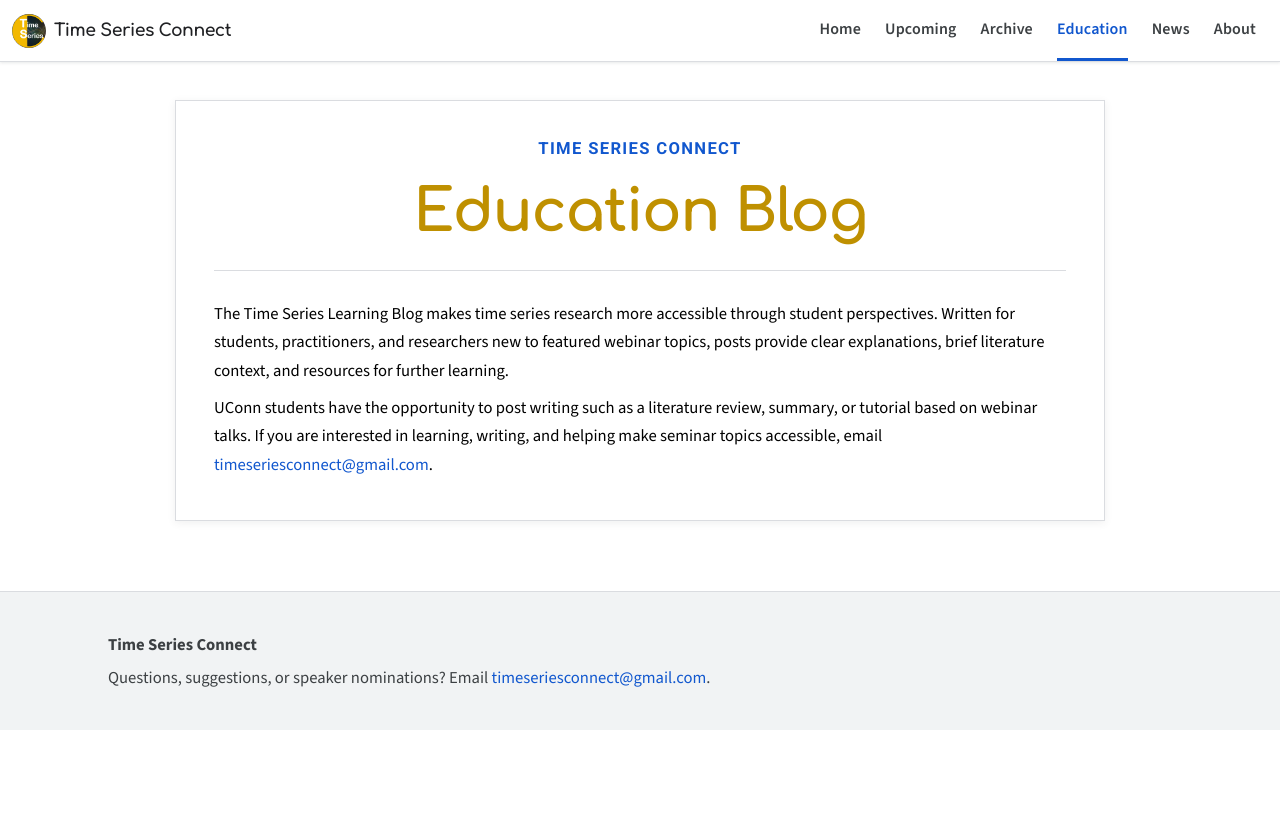
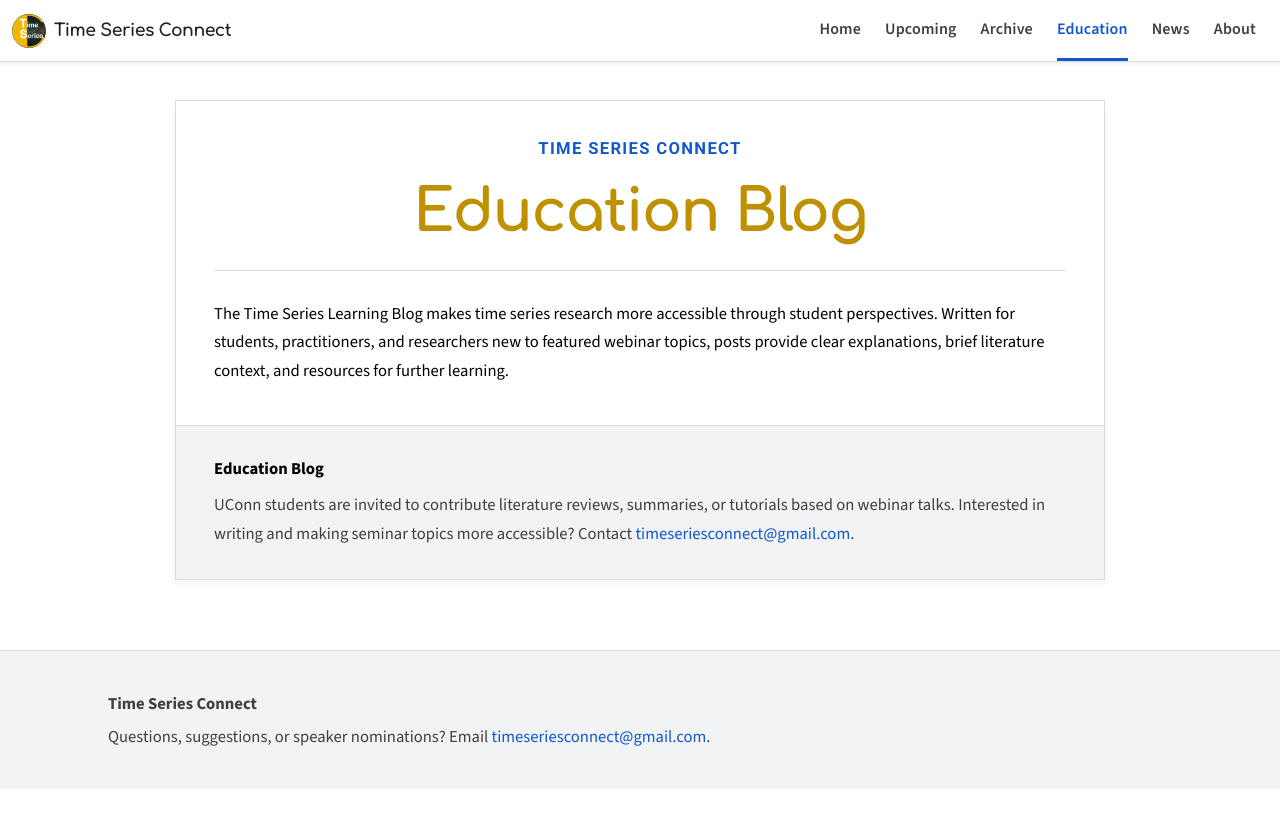
Before and after one commit to yaozheng-stat/time-series-connect, a Jekyll site: the page built from _pages/education-blog.md, in a window 1280 px wide. Shown: the top 828 px of the page. Built offline with Jekyll 4.4.1, drawn with Linux system fonts in a browser that asks for light colours.

Commit message:
update footnote

```diff
--- a/_pages/education-blog.md
+++ b/_pages/education-blog.md
@@ -6,4 +6,12 @@
 
 The Time Series Learning Blog makes time series research more accessible through student perspectives. Written for students, practitioners, and researchers new to featured webinar topics, posts provide clear explanations, brief literature context, and resources for further learning.
 
-UConn students have the opportunity to post writing such as a literature review, summary, or tutorial based on webinar talks. If you are interested in learning, writing, and helping make seminar topics accessible, email [timeseriesconnect@gmail.com](mailto:timeseriesconnect@gmail.com).
+<div class="site-footer page-footnote">
+  <p><strong>Education Blog</strong></p>
+  <p>
+    UConn students are invited to contribute literature reviews,
+    summaries, or tutorials based on webinar talks. Interested in writing
+    and making seminar topics more accessible? Contact
+    <a href="mailto:timeseriesconnect@gmail.com">timeseriesconnect@gmail.com</a>.
+  </p>
+</div>
--- a/assets/css/main.css
+++ b/assets/css/main.css
@@ -201,3 +201,8 @@
   .hero-title-block h1{font-size:2.85rem}.subtitle{font-size:1.35rem}.site-nav{gap:12px}.site-nav a{font-size:.9rem}.content-card{padding:24px}.wrap{padding:0 20px}
   .home-lede h1{font-size:2.35rem}.home-lede__summary{font-size:1.04rem}.google-button,.button{width:100%}.event-actions .google-button{width:auto}.home-event-card{padding:18px}.home-link-card{min-height:auto}
 }
+
+.page-footnote{
+  margin: 2.5rem -38px -34px;
+  padding: 24px 38px;
+}
```
Also changed, not shown: 2 other files.
